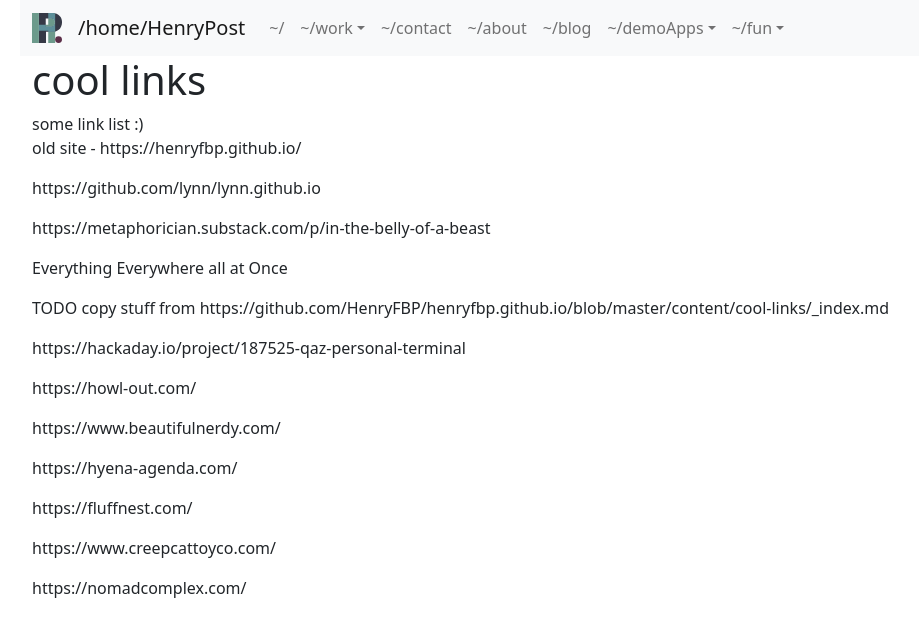
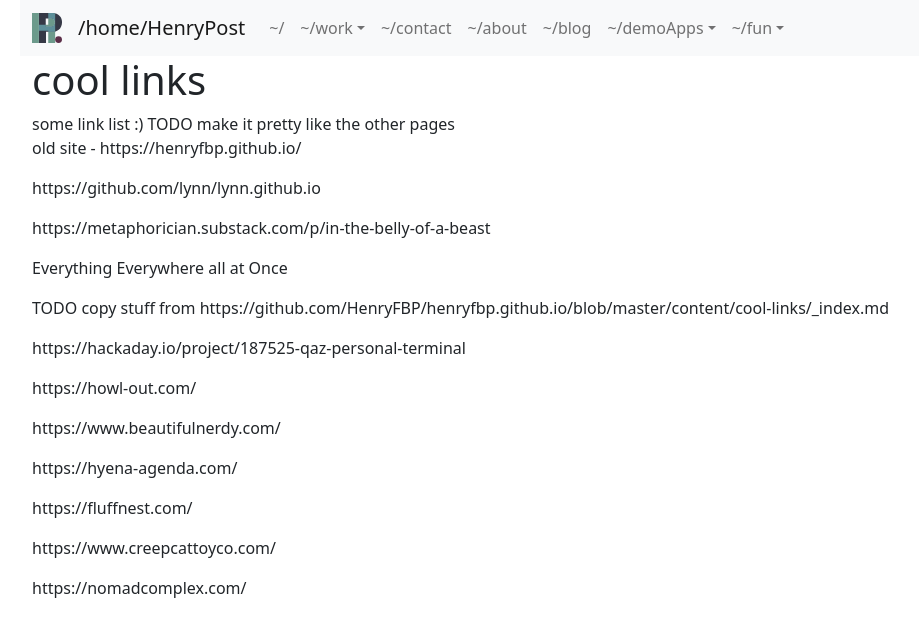
Before and after one commit to meltingscales/henrypost.net, a React (Create React App) app: page /fun/cool-links in a window 1280 px wide. Shown: the top 636 px of the page, without its empty margins (62-981 px from the left). Built offline with nearby package versions, Linux system fonts and the light colour scheme.

Commit message:
add todo

```diff
--- a/src/pages/fun/PageCoolLinks.tsx
+++ b/src/pages/fun/PageCoolLinks.tsx
@@ -4,7 +4,7 @@ const PageCoolLinks = () => {
 
     return <>
         <h1>cool links</h1>
-        <div>some link list :)
+        <div>some link list :) TODO make it pretty like the other pages
         </div>
         <p>old site - https://henryfbp.github.io/</p>
         <p>https://github.com/lynn/lynn.github.io</p>
```
